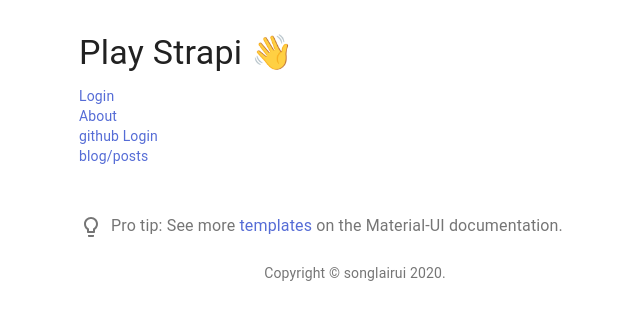
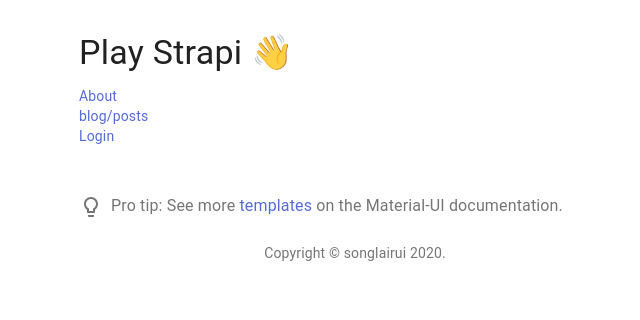
Before and after one commit to songlairui/strapi-blog-web, a Next.js app: page / in a window 1280 px wide. Shown: the top 320 px of the page, without its empty margins (285-925 px from the left). Built offline with nearby package versions, Linux system fonts and the light colour scheme.

Commit message:
feat(change api prefix): api_blog

```diff
--- a/pages/auth/login/index.tsx
+++ b/pages/auth/login/index.tsx
@@ -68,7 +68,7 @@
         ) : (
           <div>
             <div>
-              <a href={`${HOST_URL}/connect/github`} className="link">
+              <a href={`${HOST_URL}/api_blog/connect/github`} className="link">
                 <Avatar className={classes.avatar}>
                   <GitHubIcon />
                 </Avatar>
--- a/pages/index.tsx
+++ b/pages/index.tsx
@@ -16,13 +16,11 @@
           Play Strapi 👋
         </Typography>
 
-        <Link href="/auth/login">Login</Link>
-        <br />
         <Link href="/about">About</Link>
         <br />
-        <Link href="/connect/github">github Login</Link>
+        <Link href="blog/posts">blog/posts</Link>
         <br />
-        <Link href="blog/posts">blog/posts</Link>
+        <Link href="/auth/login">Login</Link>
         <ProTip />
         <Copyright />
       </Box>
--- a/utils/sample-api.ts
+++ b/utils/sample-api.ts
@@ -14,5 +14,5 @@
 }
 
 export const fetcher = (url: string) => {
-  return fetch(`${HOST_URL}${url}`).then(r => r.json());
+  return fetch(`${HOST_URL}/api_blog${url}`).then(r => r.json());
 };
```
